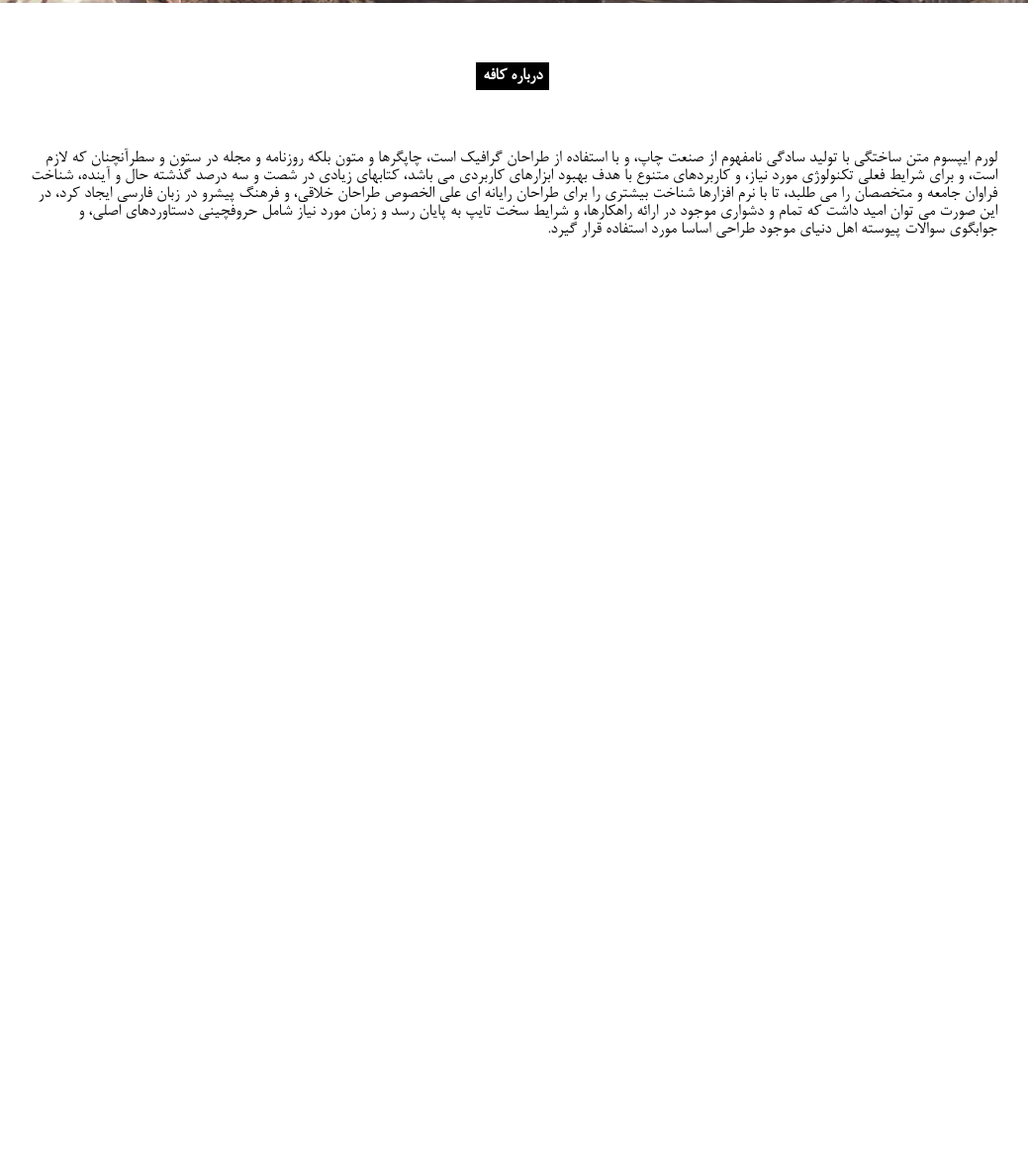
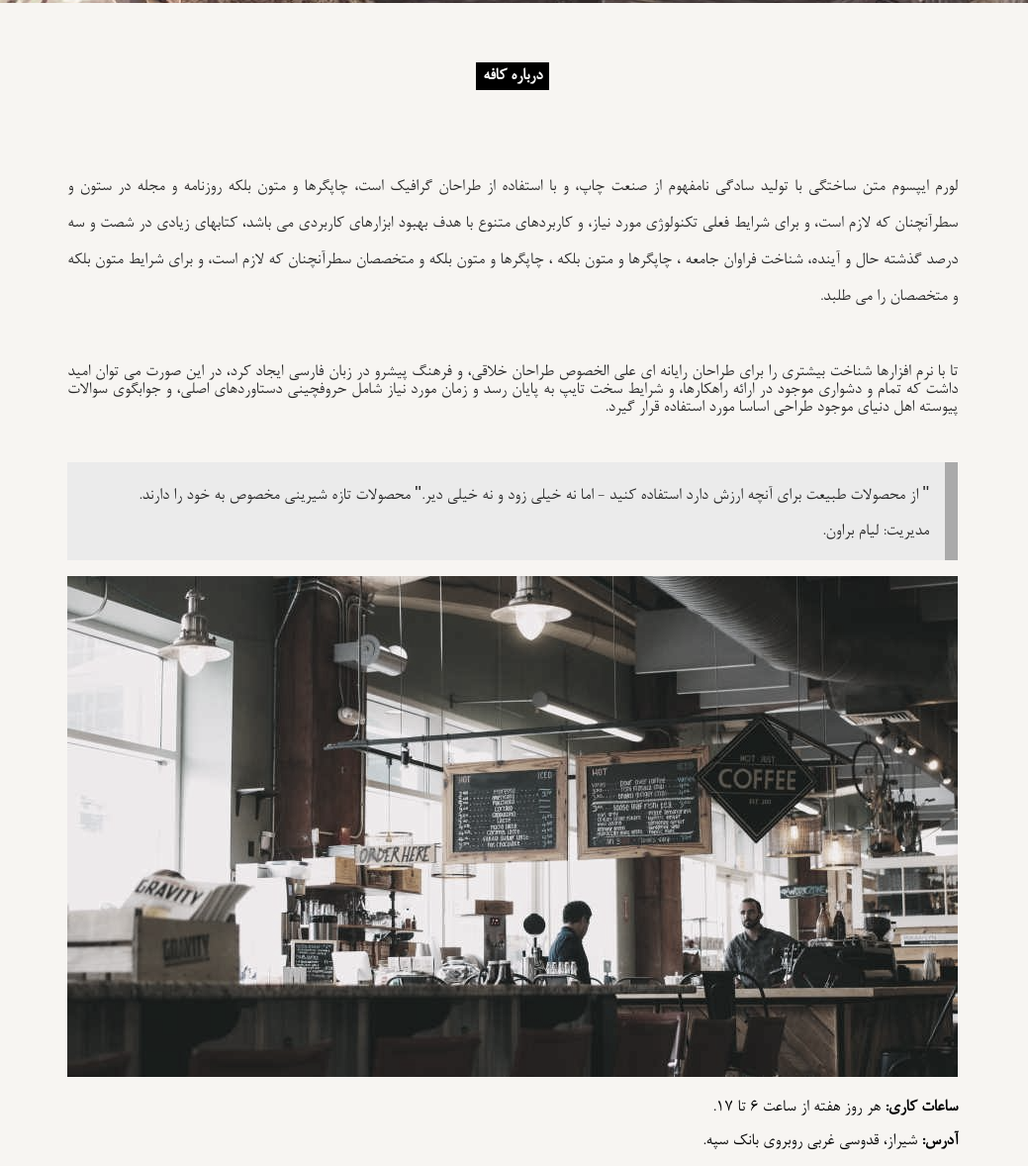
Before and after one commit to Amin-Ansari/The-cafe-mini-project, a plain HTML site: page index.htm in a window 1280 px wide. Shown: the part 493-1671 px from the top of the page at 99% size, without its empty margins (122-1161 px from the left). Before the commit the page ends 800 px from the top, so only its background shows below. Drawn offline with Linux system fonts and the light colour scheme; files whose address does not match are found by name.

Commit message:
The about section is done

```diff
--- a/CSS/style.css
+++ b/CSS/style.css
@@ -465,10 +465,10 @@ li {
   background-color: #000;
 }
 .gray-background {
-  background-color: #616161;
+  background-color: #7a7a7a;
 }
 .light-gray-background {
-  background-color: #b3b3b3;
+  background-color: #ebebeb;
 }
 .white-background {
   background-color: #fff;
@@ -480,7 +480,7 @@ li {
   color: #000;
 }
 .semi-black-color {
-  color: #2e2d2c;
+  color: #272727;
 }
 .dis-block {
   display: block;
@@ -517,6 +517,22 @@ li {
 }
 .centered-text {
   text-align: center;
+}
+.justified-text {
+  text-align: justify;
+}
+.about-style {
+  line-height: 2em;
+}
+.qoute-border {
+  border-right: 13px solid #aaaaaa;
+}
+.about-1st-paragraph {
+  padding-bottom: 28px;
+}
+.inforamtion-titles {
+  color: #000;
+  font-weight: bold;
 }
 /*The styles which had used one time or for only one element*/
 .nav-flex {
@@ -559,6 +575,12 @@ li {
 .front-layer {
   z-index: 1;
 }
+.body-background {
+  background-color: #f7f5f2;
+}
+.first-image-filter {
+  filter: grayscale(70%);
+}
 /*The hover styles*/
 .nav-item-hover:hover {
   background-color: #b3b3b3;
--- a/index.htm
+++ b/index.htm
@@ -15,7 +15,7 @@
       referrerpolicy="no-referrer"
     />
   </head>
-  <body>
+  <body class="body-background">
     <header>
       <nav class="container-floud black-background dis-flex">
         <div
@@ -92,7 +92,7 @@
     </header>
 
     <section id="about">
-      <div class="container margin-centered">
+      <div class="container margin-centered padd-right-left-40">
         <div class="centered-text padd-top-bottom-60">
           <h2
             class="centered-text white-color black-background dis-inline-block padd-top-bottom-5 padd-right-left-7"
@@ -101,23 +101,56 @@
           </h2>
         </div>
         <div>
-          <p>
+          <p
+            class="about-1st-paragraph semi-black-color padd-top-bottom-20 justified-text about-style"
+          >
             لورم ایپسوم متن ساختگی با تولید سادگی نامفهوم از صنعت چاپ، و با
             استفاده از طراحان گرافیک است، چاپگرها و متون بلکه روزنامه و مجله در
             ستون و سطرآنچنان که لازم است، و برای شرایط فعلی تکنولوژی مورد نیاز،
             و کاربردهای متنوع با هدف بهبود ابزارهای کاربردی می باشد، کتابهای
-            زیادی در شصت و سه درصد گذشته حال و آینده، شناخت فراوان جامعه و
-            متخصصان را می طلبد، تا با نرم افزارها شناخت بیشتری را برای طراحان
-            رایانه ای علی الخصوص طراحان خلاقی، و فرهنگ پیشرو در زبان فارسی ایجاد
-            کرد، در این صورت می توان امید داشت که تمام و دشواری موجود در ارائه
-            راهکارها، و شرایط سخت تایپ به پایان رسد و زمان مورد نیاز شامل
-            حروفچینی دستاوردهای اصلی، و جوابگوی سوالات پیوسته اهل دنیای موجود
-            طراحی اساسا مورد استفاده قرار گیرد.
+            زیادی در شصت و سه درصد گذشته حال و آینده، شناخت فراوان جامعه ،
+            چاپگرها و متون بلکه ، چاپگرها و متون بلکه و متخصصان سطرآنچنان که
+            لازم است، و برای شرایط متون بلکه و متخصصان را می طلبد.
+          </p>
+          <p
+            class="about-1st-paragraph semi-black-color padd-top-bottom-20 justified-text"
+          >
+            تا با نرم افزارها شناخت بیشتری را برای طراحان رایانه ای علی الخصوص
+            طراحان خلاقی، و فرهنگ پیشرو در زبان فارسی ایجاد کرد، در این صورت می
+            توان امید داشت که تمام و دشواری موجود در ارائه راهکارها، و شرایط سخت
+            تایپ به پایان رسد و زمان مورد نیاز شامل حروفچینی دستاوردهای اصلی، و
+            جوابگوی سوالات پیوسته اهل دنیای موجود طراحی اساسا مورد استفاده قرار
+            گیرد.
+          </p>
+          <br />
+          <blockquote
+            class="semi-black-color padd-top-bottom-20 padd-right-left-16 light-gray-background qoute-border"
+          >
+            " از محصولات طبیعت برای آنچه ارزش دارد استفاده کنید - اما نه خیلی
+            زود و نه خیلی دیر." محصولات تازه شیرینی مخصوص به خود را دارند.
+            <br />
+            <br />
+            مدیریت: لیام براون.
+          </blockquote>
+          <img
+            src="images/coffeeshop.jpg"
+            alt="The coffeshop picture"
+            class="dis-inline-block image-full-width margin-top-bottom-16 first-image-filter"
+          />
+          <p>
+            <span class="inforamtion-titles">ساعات کاری:</span> هر روز هفته از
+            ساعت 6 تا 17.
+          </p>
+          <p class="padd-top-bottom-16">
+            <span class="inforamtion-titles">آدرس: </span> شیراز، قدوسی غربی
+            روبروی بانک سپه.
           </p>
         </div>
         <p></p>
       </div>
     </section>
+
+    <section></section>
     <script src="JS/index.js"></script>
   </body>
 </html>
```
